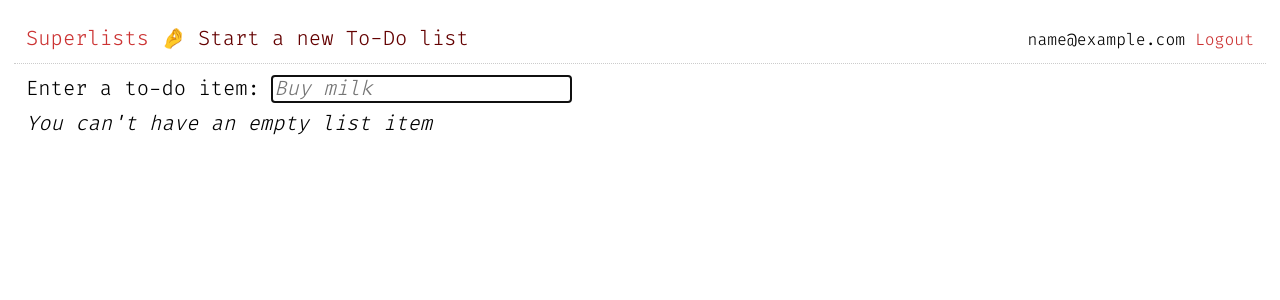
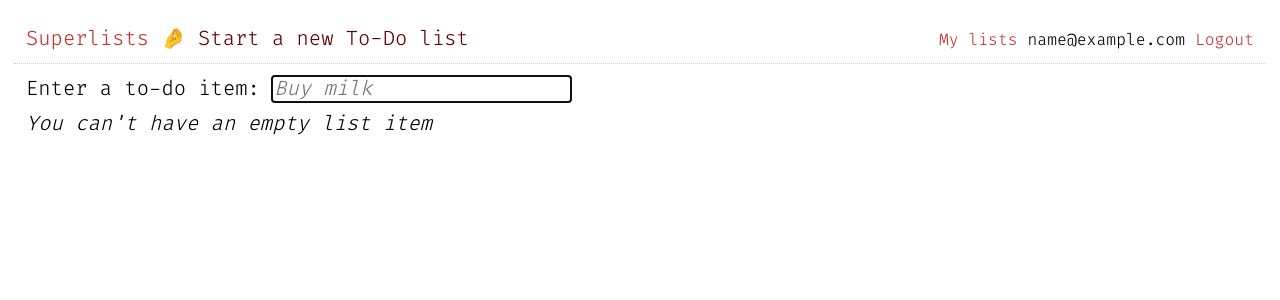
Before and after one commit to davidlpoole/obeythetestinggoat, a Django app: page /lists/new in a window 1280 px wide. Shown: the top 300 px of the page. Run offline with Django 4.2, Linux system fonts and the light colour scheme; the visitor is signed in with stand-in values (Sample User, id 1).

Commit message:
Set up my_lists route, view, template

```diff
--- a/lists/templates/base.html
+++ b/lists/templates/base.html
@@ -22,7 +22,9 @@
                     {% if user.email %}
                         <div class="already-logged-in">
                             <ul>
-                                {{ user.email }} <a href="{% url 'logout' %}">Logout</a>
+                                <li style="display: inline"><a href="{% url 'my_lists' user.email %}">My lists</a></li>
+                                <li style="display: inline">{{ user.email }}</li>
+                                <li style="display: inline"><a href="{% url 'logout' %}">Logout</a></li>
                             </ul>
                         </div>
                     {% else %}
@@ -39,7 +41,7 @@
                         </div>
 
                     {% endif %}
-                    {% if not messages and not user.email%}
+                    {% if not messages and not user.email %}
                         <div id="id_login_button"><a href="#">Login</a></div>
                     {% elif messages %}
                         <div class="messages">
@@ -63,8 +65,8 @@
 
 
     </nav>
-
     <div class="form">
+        {% block list_form %}
             <form class="form-todo" method="POST" action="{% block form_action %}{% endblock %}">
                 {% csrf_token %}
                 <label for="text">Enter a to-do item: {{ form.text }}</label>
@@ -74,9 +76,13 @@
                     </div>
                 {% endif %}
             </form>
+        {% endblock %}
     </div>
     <div class="table">
         {% block table %}{% endblock %}
+    </div>
+    <div class="extra-content">
+        {% block extra_content %}{% endblock %}
     </div>
 </div>
 <footer>
--- a/lists/urls.py
+++ b/lists/urls.py
@@ -22,4 +22,5 @@
     # path('admin/', admin.site.urls),
     path("new", views.new_list, name="new_list"),
     path("<int:list_id>/", views.view_list, name="view_list"),
+    path("users/<str:email>/", views.my_lists, name="my_lists"),
 ]
--- a/lists/views.py
+++ b/lists/views.py
@@ -27,3 +27,7 @@
             form.save()
             return redirect(list_)
     return render(request, "list.html", {"list": list_, "form": form})
+
+
+def my_lists(request, email):
+    return render(request, "my_lists.html", {"email": email})
```
Also changed, not shown: lists/tests/test_views.py (+9 -0 lines), README.md. Lines whose indentation alone changed are shown as unchanged.
